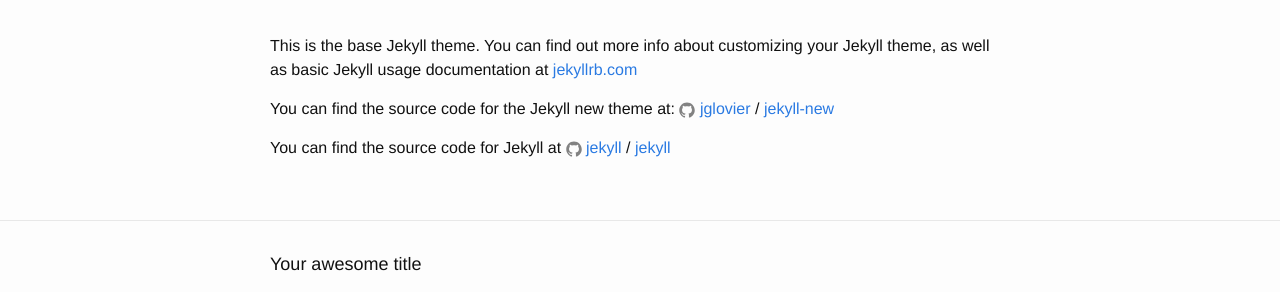
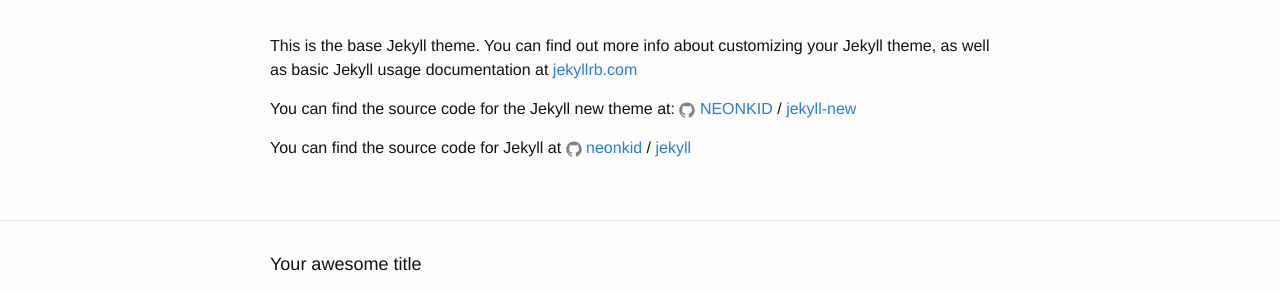
Before and after one commit to NEONKID/N.K-Dev-Lab, a Jekyll site: the page built from about.md, in a window 1280 px wide. Shown: the part 130-422 px from the top of the page. Built offline with Jekyll 4.4.1, drawn with Linux system fonts in a browser that asks for light colours.

Commit message:
About 코드 연습 수정

```diff
--- a/about.md
+++ b/about.md
@@ -7,9 +7,9 @@
 This is the base Jekyll theme. You can find out more info about customizing your Jekyll theme, as well as basic Jekyll usage documentation at [jekyllrb.com](http://jekyllrb.com/)
 
 You can find the source code for the Jekyll new theme at:
-{% include icon-github.html username="jglovier" %} /
+{% include icon-github.html username="NEONKID" %} /
 [jekyll-new](https://github.com/jglovier/jekyll-new)
 
 You can find the source code for Jekyll at
-{% include icon-github.html username="jekyll" %} /
+{% include icon-github.html username="neonkid" %} /
 [jekyll](https://github.com/jekyll/jekyll)
```
